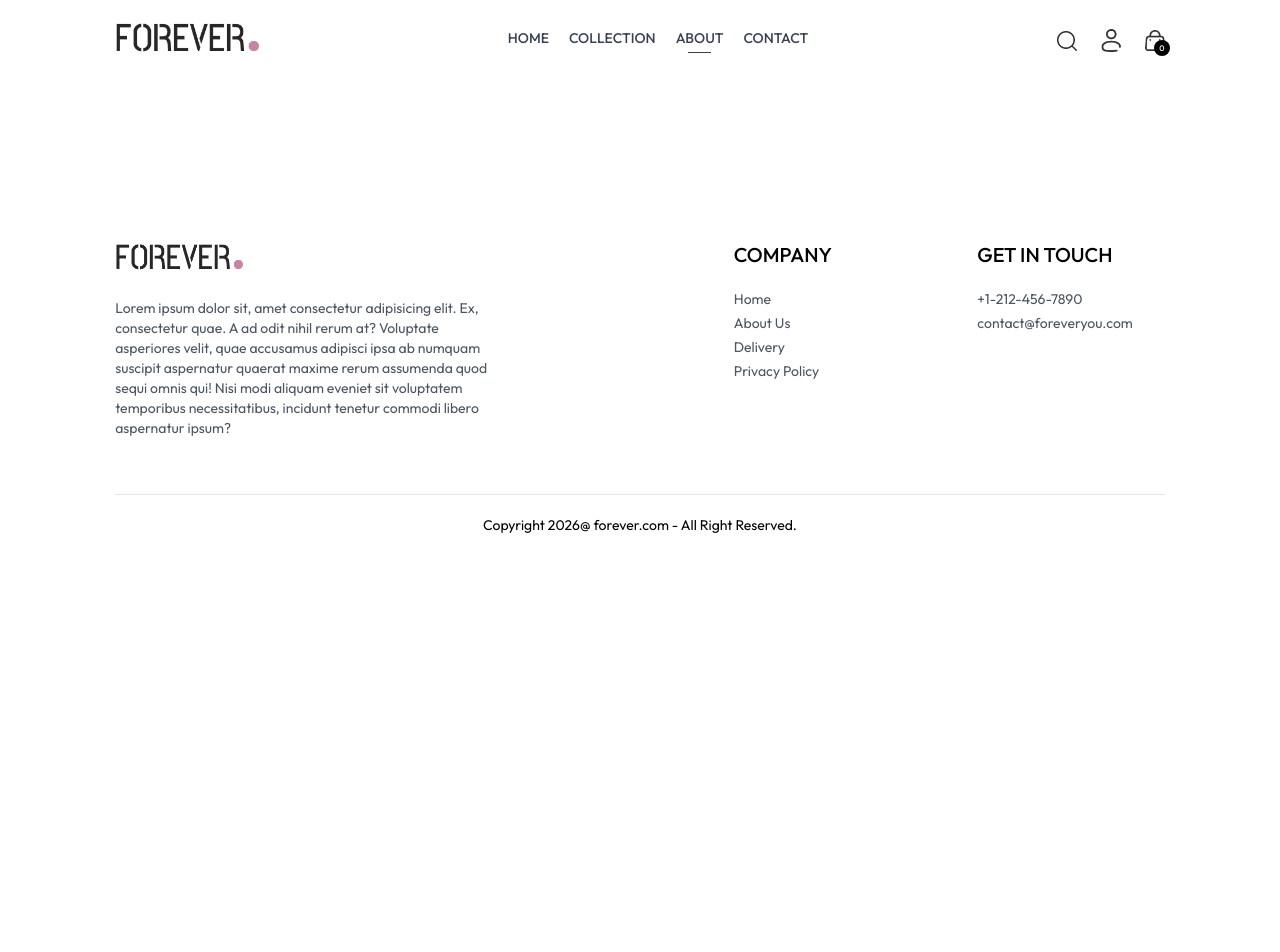
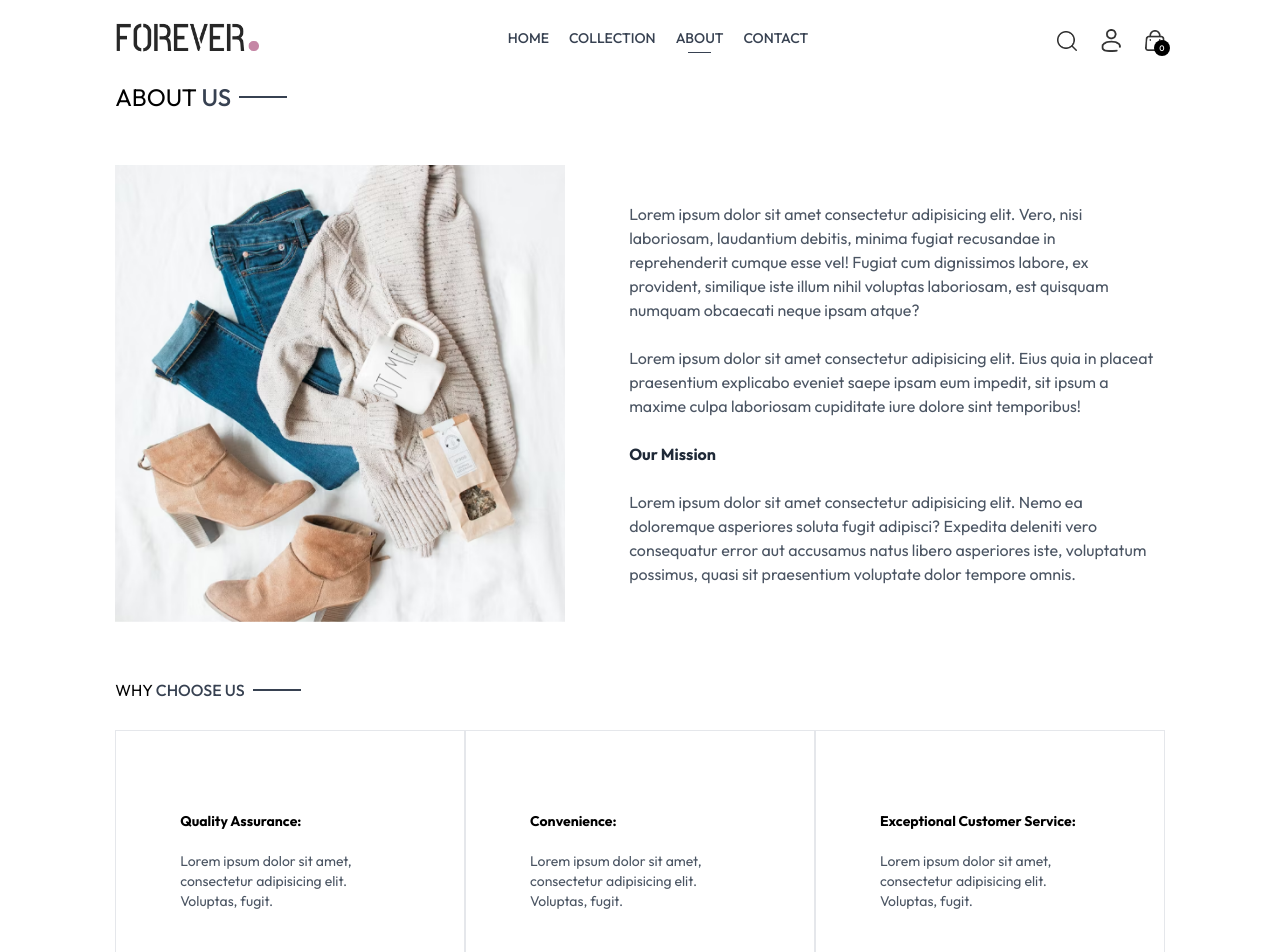
Before and after one commit to GabrielEsquiavoni/ecommerce-app, a React (Vite) app in the folder frontend/: page /about in a window 1280 px wide. Shown: the top 952 px of the page. Before the commit the page ends 800 px from the top, so only its background shows below. Built offline with nearby package versions, Linux system fonts and the light colour scheme.

Commit message:
feat: enhance About page with content and layout improvements

```diff
--- a/frontend/src/pages/About.jsx
+++ b/frontend/src/pages/About.jsx
@@ -1,8 +1,45 @@
 import React from 'react'
-
+import Title from '../components/Title'
+import {assets} from '../assets/frontend_assets/assets'
+import Newsletterbox from '../components/NewsletterBox'
 const About = () => {
   return (
     <div>
+
+      <div className="text-2xl text-center-pt-8-border-t">
+        <Title text1={'ABOUT'} text2={'US'}/>
+      </div>
+
+      <div className="my-10 flex flex-col md:flex-row gap-16">
+        <img className='w-full md:max-w-[450px]' src={assets.about_img} alt="" />
+        <div className="flex flex-col justify-center gap-6 md:w-2/4 text-gray-600">
+          <p>Lorem ipsum dolor sit amet consectetur adipisicing elit. Vero, nisi laboriosam, laudantium debitis, minima fugiat recusandae in reprehenderit cumque esse vel! Fugiat cum dignissimos labore, ex provident, similique iste illum nihil voluptas laboriosam, est quisquam numquam obcaecati neque ipsam atque?</p>
+          <p>Lorem ipsum dolor sit amet consectetur adipisicing elit. Eius quia in placeat praesentium explicabo eveniet saepe ipsam eum impedit, sit ipsum a maxime culpa laboriosam cupiditate iure dolore sint temporibus!</p>
+          <b className='text-gray-800'>Our Mission</b>
+          <p>Lorem ipsum dolor sit amet consectetur adipisicing elit. Nemo ea doloremque asperiores soluta fugit adipisci? Expedita deleniti vero consequatur error aut accusamus natus libero asperiores iste, voluptatum possimus, quasi sit praesentium voluptate dolor tempore omnis.</p>
+        </div>
+      </div>
+
+      <div className="text-x1 py-4">
+        <Title text1={'WHY'} text2={'CHOOSE US'}/>
+      </div>
+
+      <div className="flex flex-col md:flex-row text-sm mb-20">
+         <div className="border px-10 md:px-16 py-8 sm:py-20 flex flex-col gap-5">
+          <b>Quality Assurance:</b>
+          <p className='text-gray-600'>Lorem ipsum dolor sit amet, consectetur adipisicing elit. Voluptas, fugit.</p>
+        </div>
+        <div className="border px-10 md:px-16 py-8 sm:py-20 flex flex-col gap-5">
+          <b>Convenience:</b>
+          <p className='text-gray-600'>Lorem ipsum dolor sit amet, consectetur adipisicing elit. Voluptas, fugit.</p>
+        </div>
+        <div className="border px-10 md:px-16 py-8 sm:py-20 flex flex-col gap-5">
+          <b>Exceptional Customer Service:</b>
+          <p className='text-gray-600'>Lorem ipsum dolor sit amet, consectetur adipisicing elit. Voluptas, fugit.</p>
+        </div>
+      </div>
+
+    <Newsletterbox />
 
     </div>
   )
```
